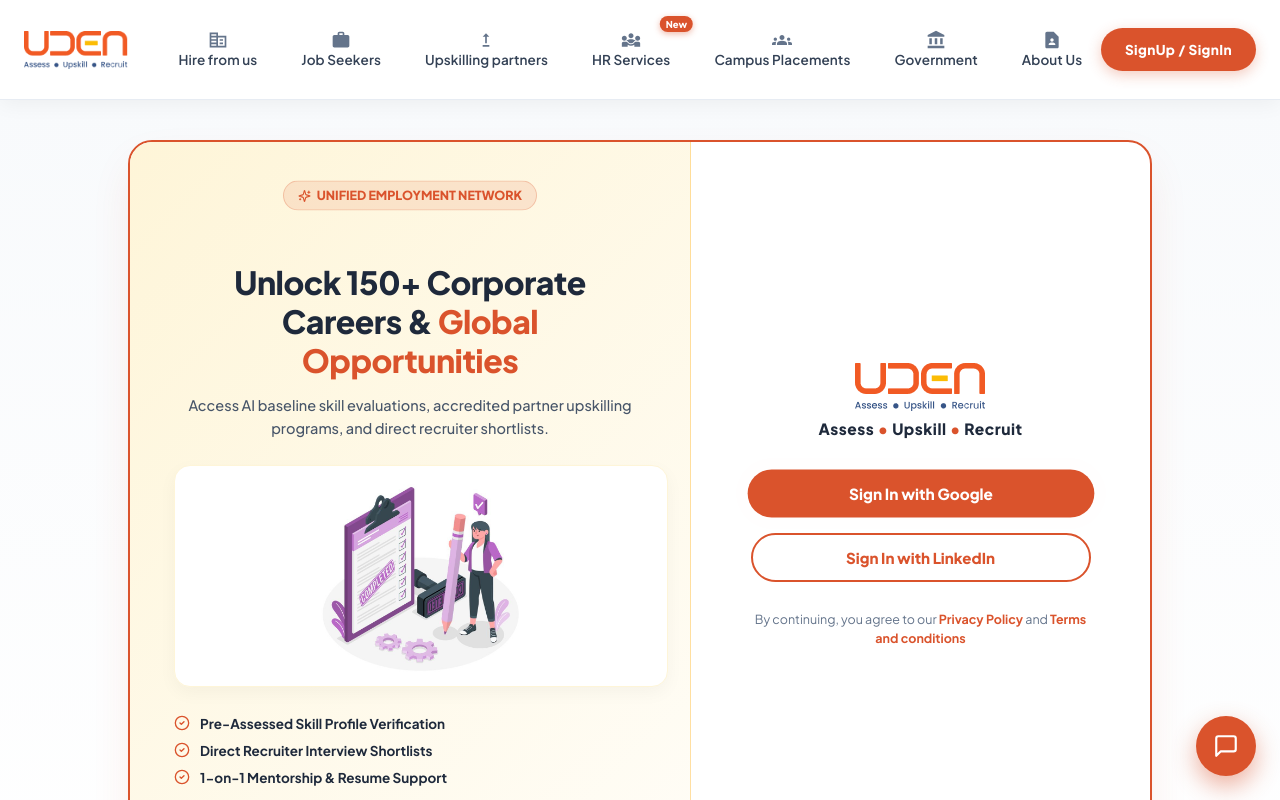
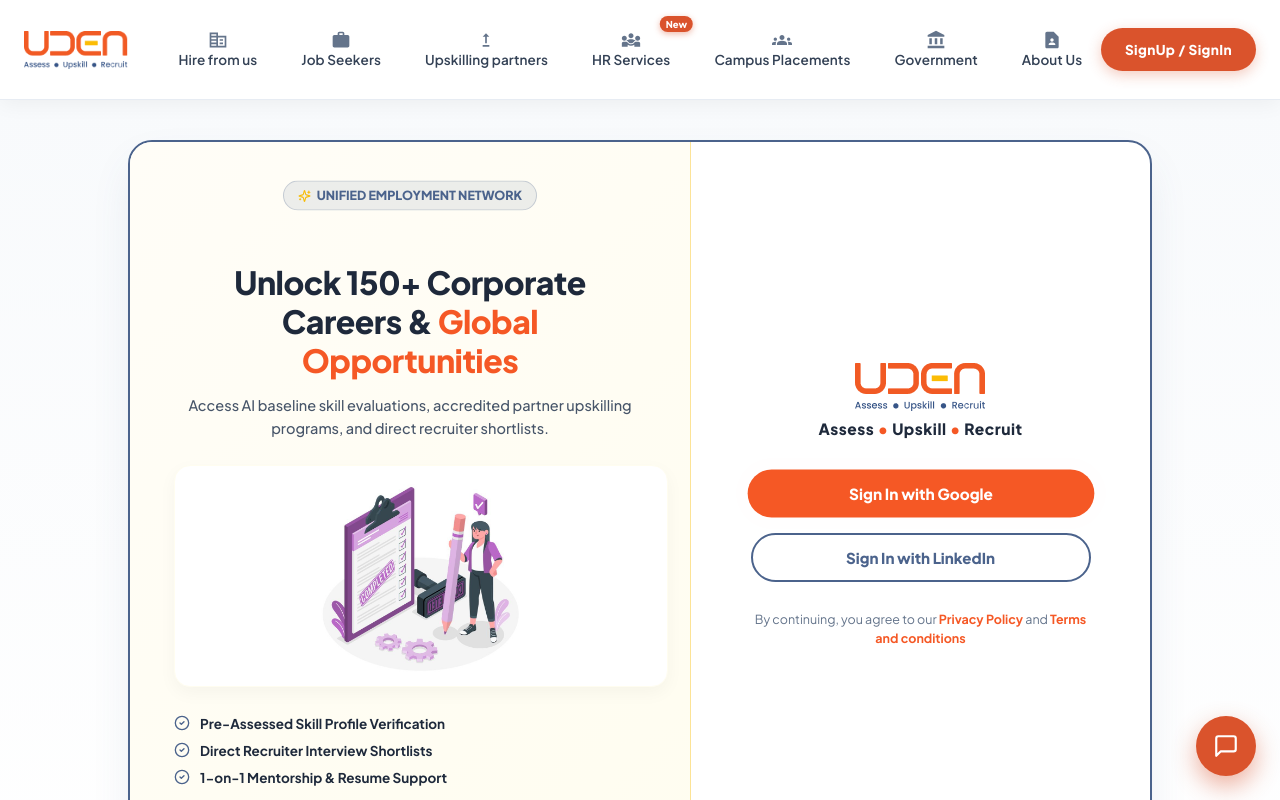
Before and after one commit to Vaasanthi21/uden-react-app, a React (Create React App) app: page /signin in a window 1280 px wide. Shown: the top 800 px of the page. Built offline with nearby package versions, Linux system fonts and the light colour scheme.

Commit message:
style: balance UI color system with #F55825 Coral Orange, #4B638C Steel Blue, and #F7BC08 Sunburst Gold per Jay Bhaskar directive

```diff
--- a/src/modules/components/sliderItem/SliderItem.jsx
+++ b/src/modules/components/sliderItem/SliderItem.jsx
@@ -7,17 +7,17 @@
 
 const styles = {
   cardOuter: css`
-    background: linear-gradient(135deg, #FFFDF7 0%, #FEF5D8 100%);
+    background: linear-gradient(135deg, #FFFDF7 0%, #FFFDF0 100%);
     border-radius: 32px;
     padding: 44px 52px;
-    box-shadow: 0 20px 50px rgba(218, 83, 44, 0.07);
+    box-shadow: 0 20px 50px rgba(75, 99, 140, 0.08);
     display: grid;
     grid-template-columns: 1.15fr 0.85fr;
     gap: 40px;
     align-items: center;
     margin: 16px auto 28px auto;
     max-width: 1140px;
-    border: 1px solid rgba(255, 176, 32, 0.35);
+    border: 1px solid rgba(247, 188, 8, 0.35);
     font-family: 'Plus Jakarta Sans', 'Inter', sans-serif;
 
     @media (max-width: 900px) {
@@ -31,14 +31,14 @@
     display: inline-flex;
     align-items: center;
     gap: 6px;
-    background: rgba(218, 83, 44, 0.12);
-    color: #DA532C;
+    background: rgba(75, 99, 140, 0.1);
+    color: #4B638C;
     padding: 6px 16px;
     border-radius: 20px;
     font-size: 12px;
     font-weight: 800;
     margin-bottom: 16px;
-    border: 1px solid rgba(218, 83, 44, 0.2);
+    border: 1px solid rgba(75, 99, 140, 0.25);
     text-transform: uppercase;
     letter-spacing: 0.5px;
   `,
@@ -51,7 +51,7 @@
     letter-spacing: -0.5px;
 
     span {
-      color: #DA532C;
+      color: #F55825;
     }
 
     @media (max-width: 768px) {
@@ -61,14 +61,14 @@
   subtitle: css`
     font-size: 18px;
     font-weight: 800;
-    color: #DA532C;
+    color: #F55825;
     margin-bottom: 22px;
     line-height: 1.3;
   `,
   darkSubtitle: css`
     font-size: 15.5px;
-    font-weight: 600;
-    color: #475569;
+    font-weight: 700;
+    color: #4B638C;
     margin-bottom: 22px;
     line-height: 1.5;
   `,
@@ -88,8 +88,8 @@
     align-items: center;
     gap: 6px;
     background: #FFFFFF;
-    color: #DA532C;
-    border: 1px solid rgba(255, 176, 32, 0.5);
+    color: #4B638C;
+    border: 1.5px solid rgba(247, 188, 8, 0.5);
     padding: 6px 14px;
     border-radius: 20px;
     font-size: 13px;
@@ -97,7 +97,7 @@
     box-shadow: 0 2px 8px rgba(0, 0, 0, 0.03);
   `,
   ctaBtn: css`
-    background: #DA532C;
+    background: #F55825;
     color: #FFFFFF;
     border: none;
     padding: 14px 32px;
@@ -109,13 +109,13 @@
     align-items: center;
     gap: 8px;
     transition: all 0.25s ease;
-    box-shadow: 0 8px 20px rgba(218, 83, 44, 0.25);
+    box-shadow: 0 8px 20px rgba(245, 88, 37, 0.28);
     text-decoration: none;
 
     &:hover {
-      background: #B83D1B;
+      background: #D94616;
       transform: translateY(-2px);
-      box-shadow: 0 12px 24px rgba(218, 83, 44, 0.35);
+      box-shadow: 0 12px 24px rgba(245, 88, 37, 0.38);
     }
   `,
   imageWrapper: css`
@@ -152,7 +152,7 @@
       {/* Left Column: Title, Subtitle, Point Pills & Action Button */}
       <div>
         <div css={styles.badgeTag} className="uden-float-anim">
-          <Sparkles size={14} />
+          <Sparkles size={14} color="#F7BC08" />
           UNIFIED EMPLOYMENT NETWORK
         </div>
 
@@ -172,7 +172,7 @@
           <div css={styles.pointsRow}>
             {props.points.map((pt, idx) => (
               <div key={idx} css={styles.pointChip}>
-                <CheckCircle2 size={15} color="#DA532C" />
+                <CheckCircle2 size={15} color="#F55825" />
                 <span>{pt}</span>
               </div>
             ))}
@@ -191,7 +191,7 @@
         )}
       </div>
 
-      {/* Right Column: Floating Illustration (No Inner Box Border) */}
+      {/* Right Column: Floating Illustration */}
       {props?.image && (
         <div css={styles.imageWrapper}>
           <img
--- a/src/modules/pages/Companies/components/Banner.jsx
+++ b/src/modules/pages/Companies/components/Banner.jsx
@@ -15,9 +15,9 @@
 
 const styles = {
   heroOuter: css`
-    background: linear-gradient(135deg, #FFFDF7 0%, #FEF5D8 100%);
+    background: linear-gradient(135deg, #FFFDF7 0%, #FFFDF0 100%);
     padding: 70px 20px 50px 20px;
-    border-bottom: 2px solid rgba(218, 83, 44, 0.2);
+    border-bottom: 2px solid rgba(75, 99, 140, 0.2);
     font-family: 'Plus Jakarta Sans', 'Inter', sans-serif;
   `,
   container: css`
@@ -37,14 +37,14 @@
     display: inline-flex;
     align-items: center;
     gap: 8px;
-    background: #FEF5D8;
-    color: #DA532C;
+    background: rgba(75, 99, 140, 0.1);
+    color: #4B638C;
     padding: 6px 18px;
     border-radius: 20px;
     font-size: 12.5px;
     font-weight: 800;
     margin-bottom: 18px;
-    border: 1px solid rgba(255, 176, 32, 0.6);
+    border: 1px solid rgba(75, 99, 140, 0.25);
     text-transform: uppercase;
     letter-spacing: 0.5px;
   `,
@@ -57,7 +57,7 @@
     letter-spacing: -0.8px;
 
     span {
-      color: #DA532C;
+      color: #F55825;
     }
 
     @media (max-width: 768px) {
@@ -93,8 +93,8 @@
     width: 24px;
     height: 24px;
     border-radius: 50%;
-    background: rgba(218, 83, 44, 0.15);
-    color: #DA532C;
+    background: rgba(75, 99, 140, 0.15);
+    color: #4B638C;
     display: flex;
     align-items: center;
     justify-content: center;
@@ -112,15 +112,15 @@
     border-radius: 24px;
     background: #FFFFFF;
     padding: 12px;
-    border: 2px solid #DA532C;
-    box-shadow: 0 12px 32px rgba(218, 83, 44, 0.12);
+    border: 2px solid #4B638C;
+    box-shadow: 0 12px 32px rgba(75, 99, 140, 0.12);
   `,
   widgetCard: css`
     background: #FFFFFF;
-    border: 2px solid #DA532C;
+    border: 2px solid #4B638C;
     border-radius: 24px;
     padding: 32px;
-    box-shadow: 0 16px 36px rgba(218, 83, 44, 0.12);
+    box-shadow: 0 16px 36px rgba(75, 99, 140, 0.12);
   `,
   cardTitle: css`
     font-size: 20px;
@@ -165,13 +165,13 @@
       font-weight: 600;
 
       &:focus {
-        border-color: #DA532C;
+        border-color: #4B638C;
       }
     }
   `,
   ctaBtn: css`
     width: 100%;
-    background: #DA532C;
+    background: #F55825;
     color: #FFFFFF;
     border: none;
     padding: 14px;
@@ -184,12 +184,12 @@
     justify-content: center;
     gap: 8px;
     transition: all 0.25s ease;
-    box-shadow: 0 6px 18px rgba(218, 83, 44, 0.25);
+    box-shadow: 0 6px 18px rgba(245, 88, 37, 0.25);
 
     &:hover {
-      background: #B83D1B;
+      background: #D94616;
       transform: translateY(-2px);
-      box-shadow: 0 10px 24px rgba(218, 83, 44, 0.35);
+      box-shadow: 0 10px 24px rgba(245, 88, 37, 0.35);
     }
   `
 };
@@ -209,7 +209,7 @@
         {/* Left Column Text & Value Proposition */}
         <div>
           <div css={styles.badgeTag} className="uden-float-anim">
-            <Sparkles size={14} />
+            <Sparkles size={14} color="#F7BC08" />
             ENTERPRISE TALENT ACQUISITION
           </div>
           <h1 css={styles.title}>
@@ -239,7 +239,7 @@
           </div>
         </div>
 
-        {/* Right Column Talent Request Card with Embedded Recruitment Team Illustration */}
+        {/* Right Column Talent Request Card */}
         <div css={styles.rightCol}>
           <img
             src={RecruitmentTeamImage}
@@ -250,7 +250,7 @@
 
           <div css={styles.widgetCard} className="uden-card-hover">
             <div css={styles.cardTitle}>
-              <Building2 size={22} color="#DA532C" />
+              <Building2 size={22} color="#4B638C" />
               Request Candidate Profiles
             </div>
             <p css={styles.cardSub}>Tell us your hiring needs and receive pre-vetted candidate resumes within 48 hours.</p>
--- a/src/modules/pages/Home/components/HeroSearchWidget.jsx
+++ b/src/modules/pages/Home/components/HeroSearchWidget.jsx
@@ -17,7 +17,7 @@
   wrapper: css`
     background: #FFFFFF;
     border-radius: 28px;
-    box-shadow: 0 20px 48px rgba(0, 0, 0, 0.06);
+    box-shadow: 0 20px 48px rgba(75, 99, 140, 0.08);
     border: 1.5px solid #E2E8F0;
     padding: 32px 36px;
 
@@ -47,8 +47,8 @@
     }
   `,
   badgeTag: css`
-    background: rgba(218, 83, 44, 0.1);
-    color: #DA532C;
+    background: rgba(75, 99, 140, 0.1);
+    color: #4B638C;
     padding: 5px 14px;
     border-radius: 20px;
     font-size: 12px;
@@ -56,7 +56,7 @@
     display: inline-flex;
     align-items: center;
     gap: 6px;
-    border: 1px solid rgba(218, 83, 44, 0.2);
+    border: 1px solid rgba(75, 99, 140, 0.2);
   `,
   tabNav: css`
     display: flex;
@@ -74,12 +74,12 @@
     border: none;
     cursor: pointer;
     transition: all 0.2s ease;
-    background: ${active ? '#DA532C' : 'transparent'};
+    background: ${active ? '#4B638C' : 'transparent'};
     color: ${active ? '#FFFFFF' : '#475569'};
-    box-shadow: ${active ? '0 4px 14px rgba(218, 83, 44, 0.3)' : 'none'};
+    box-shadow: ${active ? '0 4px 14px rgba(75, 99, 140, 0.25)' : 'none'};
 
     &:hover {
-      color: ${active ? '#FFFFFF' : '#DA532C'};
+      color: ${active ? '#FFFFFF' : '#4B638C'};
     }
   `,
   searchForm: css`
@@ -97,15 +97,15 @@
     align-items: center;
     gap: 10px;
     background: #F8FAFC;
-    border: 1.5px solid #E2E8F0;
+    border: 1.5px solid #CBD5E1;
     border-radius: 14px;
     padding: 12px 16px;
     transition: all 0.2s ease;
 
     &:focus-within {
-      border-color: #DA532C;
+      border-color: #4B638C;
       background: #FFFFFF;
-      box-shadow: 0 4px 12px rgba(218, 83, 44, 0.1);
+      box-shadow: 0 4px 12px rgba(75, 99, 140, 0.1);
     }
 
     input, select {
@@ -123,7 +123,7 @@
     }
   `,
   searchBtn: css`
-    background: #DA532C;
+    background: #F55825;
     color: #FFFFFF;
     border: none;
     padding: 14px 30px;
@@ -136,12 +136,12 @@
     justify-content: center;
     gap: 8px;
     transition: all 0.2s ease;
-    box-shadow: 0 6px 18px rgba(218, 83, 44, 0.25);
+    box-shadow: 0 6px 18px rgba(245, 88, 37, 0.25);
 
     &:hover {
-      background: #B83D1B;
+      background: #D94616;
       transform: translateY(-2px);
-      box-shadow: 0 10px 24px rgba(218, 83, 44, 0.35);
+      box-shadow: 0 10px 24px rgba(245, 88, 37, 0.35);
     }
   `,
   tagsRow: css`
@@ -169,9 +169,9 @@
     transition: all 0.2s ease;
 
     &:hover {
-      background: #DA532C;
+      background: #4B638C;
       color: #FFFFFF;
-      border-color: #DA532C;
+      border-color: #4B638C;
       transform: translateY(-1px);
     }
   `
@@ -197,7 +197,7 @@
         <div css={styles.topRow}>
           <div css={styles.titleGroup}>
             <div css={styles.badgeTag} className="uden-float-anim">
-              <Sparkles size={14} />
+              <Sparkles size={14} color="#F7BC08" />
               AI MATCH ENGINE
             </div>
             <h2>What are you looking for today?</h2>
@@ -223,7 +223,7 @@
 
         <form onSubmit={handleSearch} css={styles.searchForm}>
           <div css={styles.inputBox}>
-            <Search size={18} color="#DA532C" />
+            <Search size={18} color="#4B638C" />
             <input
               type="text"
               placeholder={activeTab === 'candidate' ? "Search skills e.g., React, Node.js, Data Science..." : "Search job roles e.g., Frontend Dev, Product Manager..."}
@@ -233,7 +233,7 @@
           </div>
 
           <div css={styles.inputBox}>
-            <Briefcase size={18} color="#DA532C" />
+            <Briefcase size={18} color="#4B638C" />
             <select defaultValue="all">
               <option value="all">Experience: All Levels</option>
               <option value="fresher">Fresher / 0-1 Years</option>
@@ -243,7 +243,7 @@
           </div>
 
           <div css={styles.inputBox}>
-            <MapPin size={18} color="#DA532C" />
+            <MapPin size={18} color="#4B638C" />
             <select defaultValue="remote">
               <option value="remote">Location: Remote / Any</option>
               <option value="india">India (Tier-1 Cities)</option>
--- a/src/modules/pages/JobSeekers/components/Banner.jsx
+++ b/src/modules/pages/JobSeekers/components/Banner.jsx
@@ -15,9 +15,9 @@
 
 const styles = {
   heroOuter: css`
-    background: linear-gradient(135deg, #FEF5D8 0%, #FFFDF7 100%);
+    background: linear-gradient(135deg, #FFFDF7 0%, #FFFDF0 100%);
     padding: 64px 16px 56px 16px;
-    border-bottom: 4px solid #DA532C;
+    border-bottom: 4px solid #4B638C;
     font-family: 'Plus Jakarta Sans', 'Inter', sans-serif;
   `,
   container: css`
@@ -38,14 +38,14 @@
     display: inline-flex;
     align-items: center;
     gap: 8px;
-    background: rgba(218, 83, 44, 0.12);
-    color: #DA532C;
+    background: rgba(75, 99, 140, 0.1);
+    color: #4B638C;
     padding: 6px 16px;
     border-radius: 20px;
     font-size: 13px;
     font-weight: 800;
     margin-bottom: 20px;
-    border: 1px solid rgba(218, 83, 44, 0.25);
+    border: 1px solid rgba(75, 99, 140, 0.25);
     text-transform: uppercase;
     letter-spacing: 0.5px;
   `,
@@ -58,7 +58,7 @@
     letter-spacing: -0.8px;
 
     span {
-      color: #DA532C;
+      color: #F55825;
     }
 
     @media (max-width: 768px) {
@@ -84,7 +84,7 @@
   `,
   statCard: css`
     background: #FFFFFF;
-    border: 1.5px solid rgba(255, 176, 32, 0.4);
+    border: 1.5px solid rgba(247, 188, 8, 0.4);
     border-radius: 16px;
     padding: 16px 20px;
     box-shadow: 0 4px 12px rgba(0, 0, 0, 0.03);
@@ -96,8 +96,8 @@
     width: 42px;
     height: 42px;
     border-radius: 12px;
-    background: rgba(218, 83, 44, 0.12);
-    color: #DA532C;
+    background: rgba(75, 99, 140, 0.12);
+    color: #4B638C;
     display: flex;
     align-items: center;
     justify-content: center;
@@ -111,7 +111,7 @@
     margin-bottom: 4px;
 
     span {
-      color: #DA532C;
+      color: #F55825;
     }
   `,
   statLabel: css`
@@ -134,7 +134,7 @@
     }
   `,
   primaryBtn: css`
-    background: #DA532C;
+    background: #F55825;
     color: #FFFFFF;
     border: none;
     padding: 14px 28px;
@@ -147,18 +147,18 @@
     justify-content: center;
     gap: 8px;
     transition: all 0.25s ease;
-    box-shadow: 0 8px 20px rgba(218, 83, 44, 0.25);
+    box-shadow: 0 8px 20px rgba(245, 88, 37, 0.25);
 
     &:hover {
-      background: #B83D1B;
+      background: #D94616;
       transform: translateY(-2px);
-      box-shadow: 0 12px 24px rgba(218, 83, 44, 0.35);
+      box-shadow: 0 12px 24px rgba(245, 88, 37, 0.35);
     }
   `,
   secondaryBtn: css`
     background: #FFFFFF;
-    color: #DA532C;
-    border: 2px solid #DA532C;
+    color: #4B638C;
+    border: 2px solid #4B638C;
     padding: 13px 24px;
     border-radius: 28px;
     font-size: 15px;
@@ -171,7 +171,7 @@
     transition: all 0.25s ease;
 
     &:hover {
-      background: rgba(218, 83, 44, 0.08);
+      background: rgba(75, 99, 140, 0.08);
       transform: translateY(-2px);
     }
   `,
@@ -187,15 +187,15 @@
     border-radius: 24px;
     background: #FFFFFF;
     padding: 12px;
-    border: 2px solid #DA532C;
-    box-shadow: 0 12px 32px rgba(218, 83, 44, 0.12);
+    border: 2px solid #4B638C;
+    box-shadow: 0 12px 32px rgba(75, 99, 140, 0.12);
   `,
   profileDemoCard: css`
     background: #FFFFFF;
-    border: 2px solid #DA532C;
+    border: 2px solid #4B638C;
     border-radius: 24px;
     padding: 28px;
-    box-shadow: 0 20px 40px rgba(218, 83, 44, 0.15);
+    box-shadow: 0 20px 40px rgba(75, 99, 140, 0.15);
   `,
   profileCardHeader: css`
     display: flex;
@@ -209,7 +209,7 @@
     width: 54px;
     height: 54px;
     border-radius: 50%;
-    border: 2.5px solid #DA532C;
+    border: 2.5px solid #4B638C;
     object-fit: cover;
   `,
   candidateName: css`
@@ -228,9 +228,9 @@
   `,
   scoreBadge: css`
     margin-left: auto;
-    background: rgba(218, 83, 44, 0.1);
-    border: 1px solid rgba(218, 83, 44, 0.3);
-    color: #DA532C;
+    background: rgba(247, 188, 8, 0.15);
+    border: 1px solid rgba(247, 188, 8, 0.5);
+    color: #1E293B;
     padding: 5px 12px;
     border-radius: 20px;
     font-size: 12.5px;
@@ -240,8 +240,8 @@
     gap: 6px;
   `,
   shortlistBanner: css`
-    background: #FFFDF7;
-    border: 1.5px solid rgba(255, 176, 32, 0.5);
+    background: #FFFDF4;
+    border: 1.5px solid rgba(247, 188, 8, 0.5);
     border-radius: 14px;
     padding: 14px;
     margin-bottom: 20px;
@@ -256,12 +256,12 @@
     line-height: 1.4;
 
     span {
-      color: #DA532C;
+      color: #F55825;
     }
   `,
   evalBtn: css`
     width: 100%;
-    background: #DA532C;
+    background: #F55825;
     color: #FFFFFF;
     border: none;
     padding: 14px;
@@ -276,7 +276,7 @@
     transition: background 0.2s ease;
 
     &:hover {
-      background: #B83D1B;
+      background: #D94616;
     }
   `
 };
@@ -290,7 +290,7 @@
         {/* Left Column Candidate Value Proposition */}
         <div>
           <div css={styles.badgeTag} className="uden-float-anim">
-            <Sparkles size={14} />
+            <Sparkles size={14} color="#F7BC08" />
             CANDIDATE CAREER PLATFORM
           </div>
 
@@ -366,19 +366,19 @@
               <div>
                 <div css={styles.candidateName}>
                   Alex Sharma
-                  <CheckCircle2 size={16} color="#DA532C" />
+                  <CheckCircle2 size={16} color="#4B638C" />
                 </div>
                 <div css={styles.candidateRole}>Fullstack React & Node.js Engineer</div>
               </div>
 
               <div css={styles.scoreBadge}>
-                <Star size={14} fill="#DA532C" color="#DA532C" />
+                <Star size={14} fill="#F7BC08" color="#F7BC08" />
                 96% AI Score
               </div>
             </div>
 
             <div css={styles.shortlistBanner}>
-              <Sparkles size={20} color="#DA532C" />
+              <Sparkles size={20} color="#F7BC08" />
               <div css={styles.shortlistText}>
                 Verified Recruiter Match: <span>Deloitte Tech</span> • Interview Shortlist Confirmed (₹9.2L / yr)
               </div>
--- a/src/modules/pages/KnowMoreForm/components/AuthLoginPortal.jsx
+++ b/src/modules/pages/KnowMoreForm/components/AuthLoginPortal.jsx
@@ -28,9 +28,9 @@
     width: 100%;
     max-width: 1020px;
     background: #FFFFFF;
-    border: 2px solid #DA532C;
+    border: 2px solid #4B638C;
     border-radius: 24px;
-    box-shadow: 0 20px 45px -10px rgba(218, 83, 44, 0.15);
+    box-shadow: 0 20px 45px -10px rgba(75, 99, 140, 0.15);
     display: grid;
     grid-template-columns: 1.1fr 0.9fr;
     overflow: hidden;
@@ -40,13 +40,13 @@
     }
   `,
   leftCol: css`
-    background: linear-gradient(135deg, #FEF5D8 0%, #FFFDF7 100%);
+    background: linear-gradient(135deg, #FFFDF7 0%, #FFFDF0 100%);
     padding: 44px;
     color: #1E293B;
     display: flex;
     flex-direction: column;
     justify-content: space-between;
-    border-right: 1.5px solid rgba(255, 176, 32, 0.35);
+    border-right: 1.5px solid rgba(247, 188, 8, 0.4);
 
     @media (max-width: 860px) {
       padding: 32px 24px;
@@ -56,14 +56,14 @@
     display: inline-flex;
     align-items: center;
     gap: 6px;
-    background: rgba(218, 83, 44, 0.12);
-    color: #DA532C;
+    background: rgba(75, 99, 140, 0.1);
+    color: #4B638C;
     padding: 6px 14px;
     border-radius: 20px;
     font-size: 12.5px;
     font-weight: 800;
     margin-bottom: 20px;
-    border: 1px solid rgba(218, 83, 44, 0.25);
+    border: 1px solid rgba(75, 99, 140, 0.25);
     align-self: flex-start;
   `,
   heroHeading: css`
@@ -75,7 +75,7 @@
     letter-spacing: -0.5px;
 
     span {
-      color: #DA532C;
+      color: #F55825;
     }
   `,
   heroSub: css`
@@ -92,7 +92,7 @@
     border-radius: 16px;
     background: #FFFFFF;
     padding: 10px;
-    border: 1.5px solid #FEF5D8;
+    border: 1.5px solid #FFFDF0;
     margin-bottom: 24px;
     box-shadow: 0 6px 18px rgba(0, 0, 0, 0.04);
   `,
@@ -141,7 +141,7 @@
     margin-bottom: 32px;
 
     span {
-      color: #DA532C;
+      color: #F55825;
     }
   `,
   buttonsContainer: css`
@@ -154,7 +154,7 @@
   `,
   googleButton: css`
     width: 100%;
-    background: #DA532C;
+    background: #F55825;
     border: none;
     border-radius: 28px;
     padding: 14px 20px;
@@ -167,23 +167,23 @@
     justify-content: center;
     gap: 10px;
     transition: all 0.25s ease;
-    box-shadow: 0 6px 18px rgba(218, 83, 44, 0.25);
+    box-shadow: 0 6px 18px rgba(245, 88, 37, 0.25);
 
     &:hover {
-      background: #B83D1B;
+      background: #D94616;
       transform: translateY(-2px);
-      box-shadow: 0 10px 24px rgba(218, 83, 44, 0.35);
+      box-shadow: 0 10px 24px rgba(245, 88, 37, 0.35);
     }
   `,
   linkedInButton: css`
     width: 100%;
     background: #FFFFFF;
-    border: 2px solid #DA532C;
+    border: 2px solid #4B638C;
     border-radius: 28px;
     padding: 13px 20px;
     font-size: 15px;
     font-weight: 800;
-    color: #DA532C;
+    color: #4B638C;
     cursor: pointer;
     display: flex;
     align-items: center;
@@ -192,7 +192,7 @@
     transition: all 0.25s ease;
 
     &:hover {
-      background: #FEF5D8;
+      background: #F8FAFC;
       transform: translateY(-2px);
     }
   `,
@@ -203,7 +203,7 @@
     max-width: 340px;
 
     a {
-      color: #DA532C;
+      color: #F55825;
       font-weight: 700;
       text-decoration: none;
 
@@ -218,11 +218,11 @@
   return (
     <div css={styles.outer} className="uden-fade-in">
       <div css={styles.card} className="uden-card-hover">
-        {/* LEFT PART: Soft Warm Yellow Value Proposition Canvas + Checklist Illustration */}
+        {/* LEFT PART: Value Proposition Canvas + Checklist Illustration */}
         <div css={styles.leftCol}>
           <div>
             <div css={styles.badgeTag} className="uden-float-anim">
-              <Sparkles size={13} />
+              <Sparkles size={13} color="#F7BC08" />
               UNIFIED EMPLOYMENT NETWORK
             </div>
 
@@ -244,22 +244,22 @@
 
             <div css={styles.featuresList}>
               <div css={styles.featureItem}>
-                <CheckCircle2 size={16} color="#DA532C" />
+                <CheckCircle2 size={16} color="#4B638C" />
                 <span>Pre-Assessed Skill Profile Verification</span>
               </div>
               <div css={styles.featureItem}>
-                <CheckCircle2 size={16} color="#DA532C" />
+                <CheckCircle2 size={16} color="#4B638C" />
                 <span>Direct Recruiter Interview Shortlists</span>
               </div>
               <div css={styles.featureItem}>
-                <CheckCircle2 size={16} color="#DA532C" />
+                <CheckCircle2 size={16} color="#4B638C" />
                 <span>1-on-1 Mentorship & Resume Support</span>
               </div>
             </div>
           </div>
 
           <div css={styles.leftFooter}>
-            <ShieldCheck size={14} color="#DA532C" />
+            <ShieldCheck size={14} color="#4B638C" />
             100% Encrypted & Secure Authentication
           </div>
         </div>
```
Also changed, not shown: src/index.css (+8 -0 lines), src/utils/consts/app_colors.js (+14 -14 lines).
